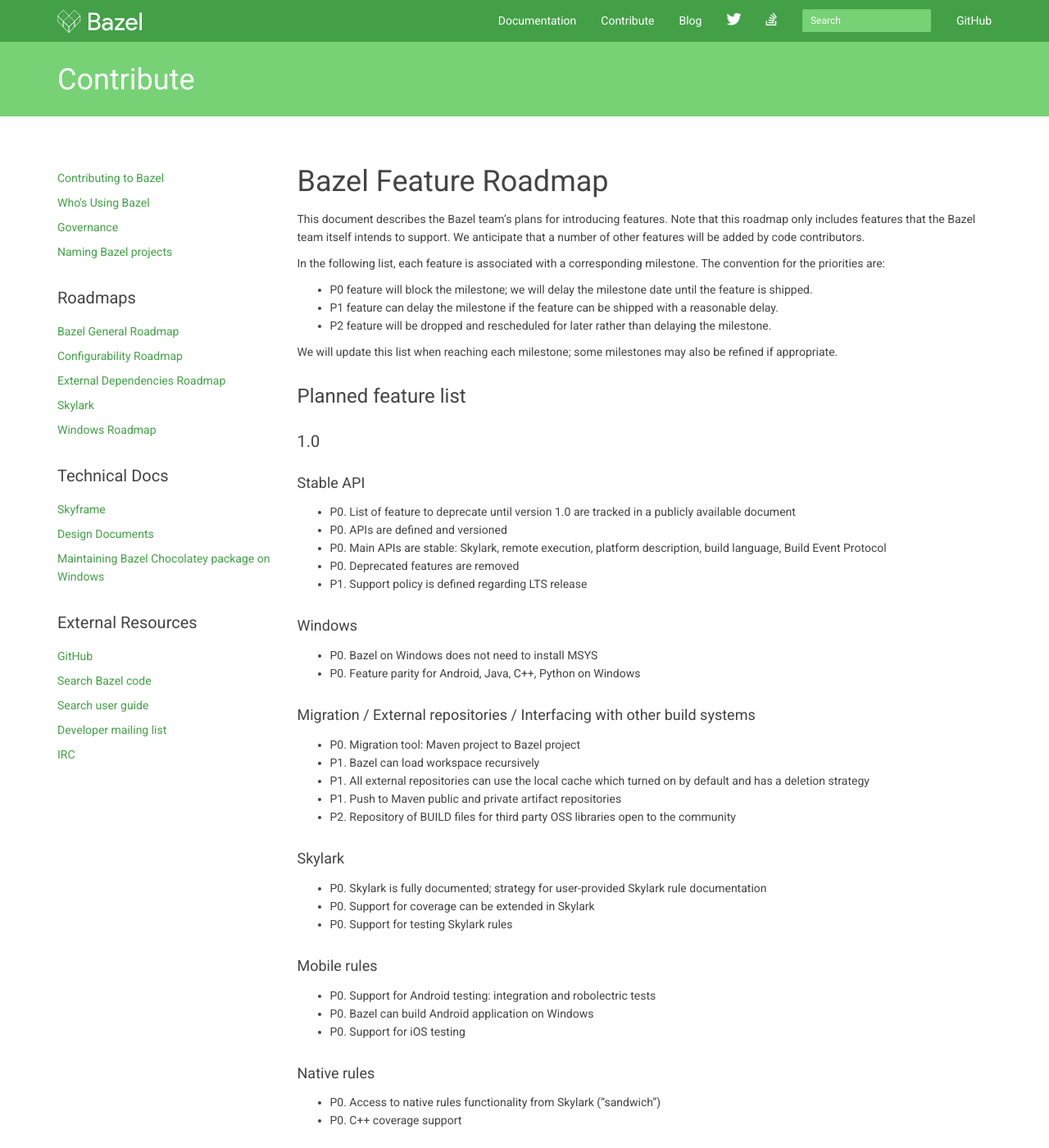
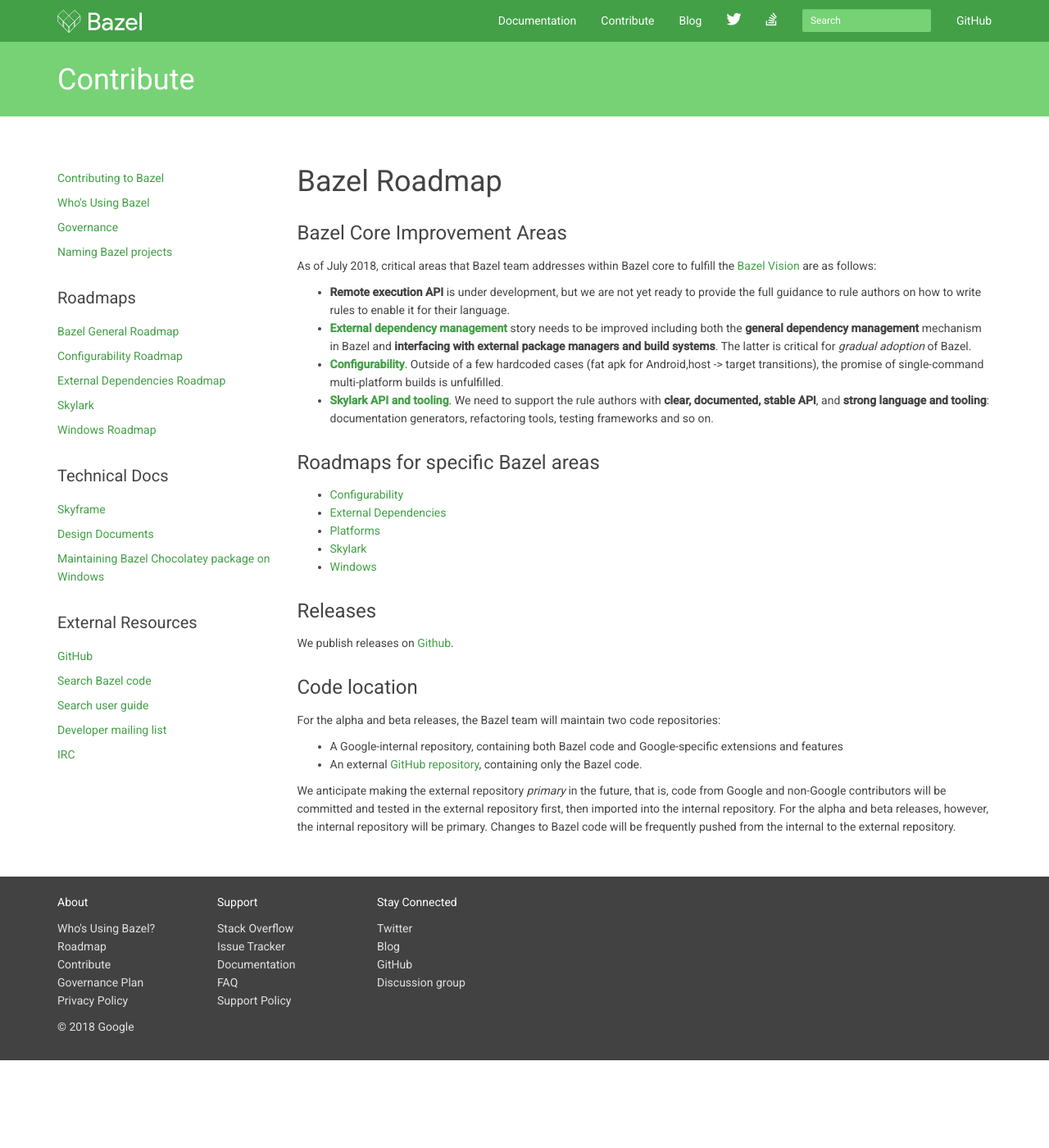
Before and after one commit to bazelbuild/bazel-website, a Jekyll site: the page built from roadmap.md, in a window 1280 px wide and 1400 px high. Shown: the whole window at 82% size. Built offline with Jekyll 4.4.1, drawn with Linux system fonts in a browser that asks for light colours; nearby versions of some CDN libraries; library files that are not in the unit come from our copies; Markdown is read by kramdown in place of the engine named in the settings; comment, search, counter and statistics services are not loaded; some of the changed text lies outside the part shown.

Commit message:
List specific areas for improvement as identified by Bazel Vision doc… (#117)
List specific areas for improvement as identified by Bazel Vision document.

Remove outdated 1.0 roadmap. We should update this page once we finalize the 1.0 plan.

```diff
--- a/roadmap.md
+++ b/roadmap.md
@@ -3,88 +3,35 @@
 title: Roadmap
 ---
 
-# Bazel Feature Roadmap
+# Bazel Roadmap
 
-This document describes the Bazel team's plans for introducing features. Note
-that this roadmap only includes features that the Bazel team itself intends
-to support. We anticipate that a number of other features will be added by
-code contributors.
+## Bazel Core Improvement Areas
 
-In the following list, each feature is associated with a corresponding
-milestone. The convention for the priorities are:
+As of July 2018, critical areas that Bazel team addresses within Bazel core to
+fulfill the [Bazel Vision](https://docs.bazel.build/versions/master/bazel-vision.html)
+are as follows:
 
-*   P0 feature will block the milestone; we will delay the milestone date
-    until the feature is shipped.
-*   P1 feature can delay the milestone if the feature can be shipped with a
-    reasonable delay.
-*   P2 feature will be dropped and rescheduled for later rather than delaying
-    the milestone.
+*   **Remote execution API** is under development, but we are not yet ready to
+    provide the full guidance to rule authors on how to write rules to enable it
+    for their language.
+*   [**External dependency management**](roadmap/external-deps.html) story
+    needs to be improved including both
+    the **general dependency management** mechanism in Bazel and **interfacing with
+    external package managers and build systems**. The latter is critical for
+    _gradual adoption_ of Bazel.
+*   [**Configurability**](roadmaps/configuration.html). Outside of a few
+    hardcoded cases (fat apk for Android,host -> target transitions), the promise
+    of single-command multi-platform builds is unfulfilled.
+*   [**Skylark API and tooling**](roadmaps/skylark.html). We need to support the rule authors with
+    **clear, documented, stable API**, and **strong language and tooling**:
+    documentation generators, refactoring tools, testing frameworks and so on.
 
-We will update this list when reaching each milestone; some milestones may also
-be refined if appropriate.
-
-## Planned feature list
-
-### 1.0
-
-#### Stable API
-
-* P0. List of feature to deprecate until version 1.0 are tracked in a publicly available document
-* P0. APIs are defined and versioned
-* P0. Main APIs are stable: Skylark, remote execution, platform description, build language, Build Event Protocol
-* P0. Deprecated features are removed
-* P1. Support policy is defined regarding LTS release
-
-#### Windows
-
-* P0. Bazel on Windows does not need to install MSYS
-* P0. Feature parity for Android, Java, C++, Python on Windows
-
-#### Migration / External repositories / Interfacing with other build systems
-
-* P0. Migration tool: Maven project to Bazel project
-* P1. Bazel can load workspace recursively
-* P1. All external repositories can use the local cache which turned on by default and has a deletion strategy
-* P1. Push to Maven public and private artifact repositories
-* P2. Repository of BUILD files for third party OSS libraries open to the community
-
-#### Skylark
-
-* P0. Skylark is fully documented; strategy for user-provided Skylark rule documentation
-* P0. Support for coverage can be extended in Skylark
-* P0. Support for testing Skylark rules
-
-#### Mobile rules
-
-* P0. Support for Android testing: integration and robolectric tests
-* P0. Bazel can build Android application on Windows
-* P0. Support for iOS testing
-
-#### Native rules
-
-* P0. Access to native rules functionality from Skylark ("sandwich")
-* P0. C++ coverage support
-
-#### Performance
-
-* P1. Local caching of build artifacts
-* P2. Bazel is benchmarked publicly by third parties.
-* P2. Minimize need for manual user config to make Bazel fast
-
-#### Misc
-
-* P1. Better CLI output (`--experimental_ui` is enabled by default)
-* P1. Full test suite is open-sourced
-* P1. Public review process for design documents
-
-#### 1.x (LTS)
-
-* P0. Google uses only public APIs of Bazel
-* P0. Github is the primary code repository
-* P1. Support policy is defined regarding LTS release
-* P1. Bazel respects the standard for Debian packaging
-* P2. Bazel is in the list of Debian package for the next stable
-
+## Roadmaps for specific Bazel areas
+*  [Configurability](roadmaps/configuration.html)
+*  [External Dependencies](roadmaps/external-deps.html)
+*  [Platforms](roadmaps/platforms.html)
+*  [Skylark](roadmaps/skylark.html)
+*  [Windows](roadmaps/windows.html)
 
 
 ## Releases
```
